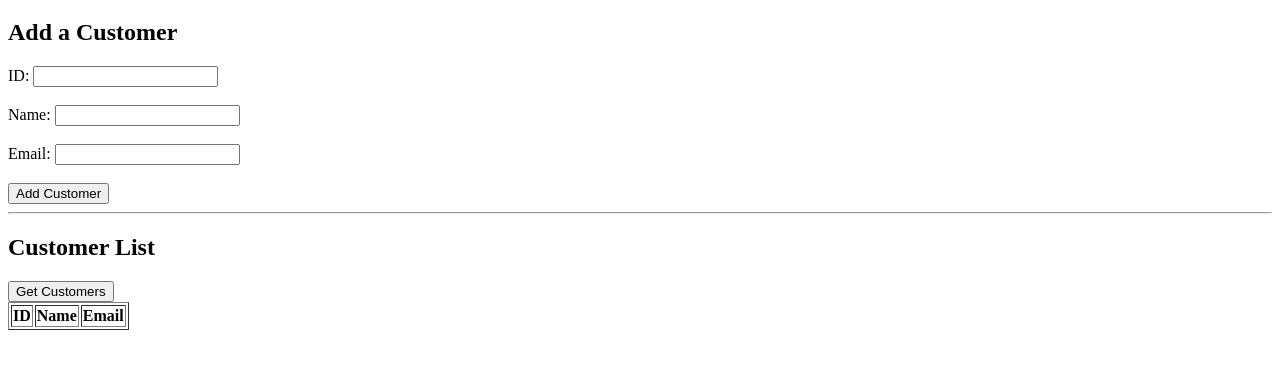
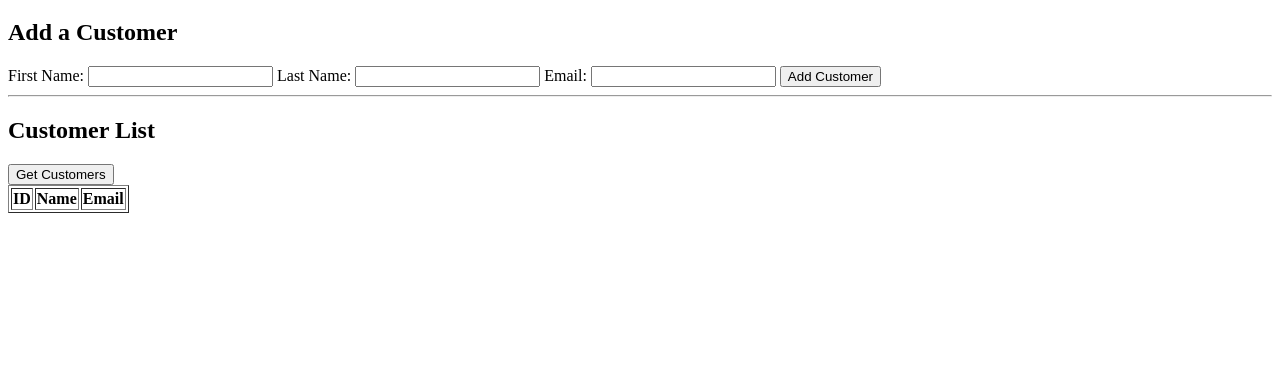
Before and after one commit to chejuro1/Node-project, a website: page index.html in a window 1280 px wide. Shown: the part 61-430 px from the top of the page. Drawn offline with Linux system fonts and the light colour scheme.

Commit message:
update index

```diff
--- a/index.html
+++ b/index.html
@@ -82,15 +82,14 @@
     <!-- Form to add a customer -->
     <form onsubmit="addCustomer(event)">
         <h2>Add a Customer</h2>
-        <label for="id">ID:</label>
-        <input type="text" id="id" name="id" required><br><br>
+        <label for="firstName">First Name:</label>
+        <input name="firstName" id="firstName" type="text" autocomplete="given-name" />
 
-        <label for="name">Name:</label>
-        <input type="text" id="name" name="name" required><br><br>
+        <label for="lastName">Last Name:</label>
+        <input name="lastName" id="lastName" type="text" autocomplete="family-name" />
 
         <label for="email">Email:</label>
-        <input type="email" id="email" name="email" required><br><br>
-
+        <input name="email" id="email" type="email" autocomplete="off" />
         <button type="submit">Add Customer</button>
     </form>
 
```
